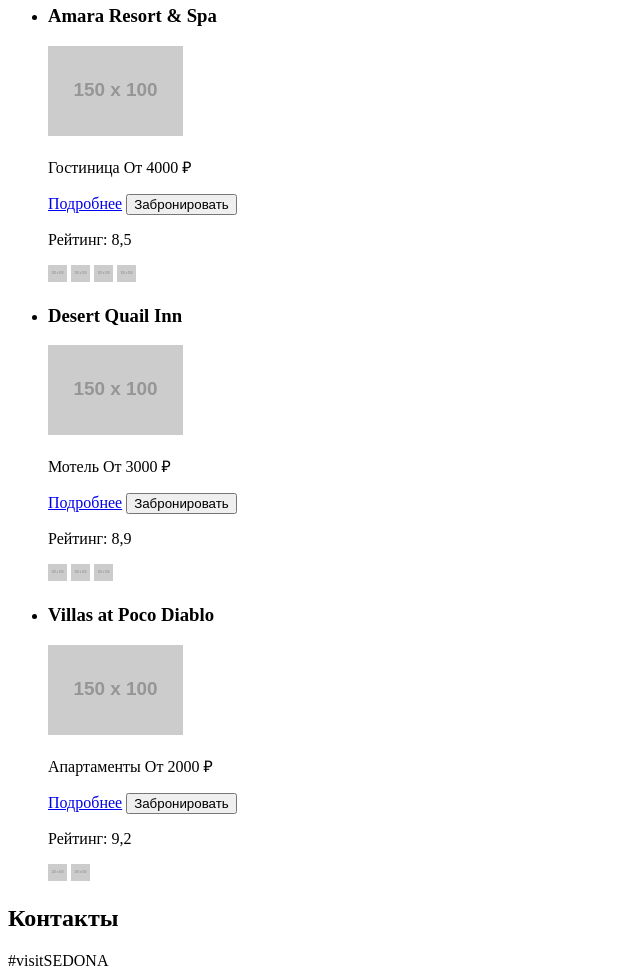
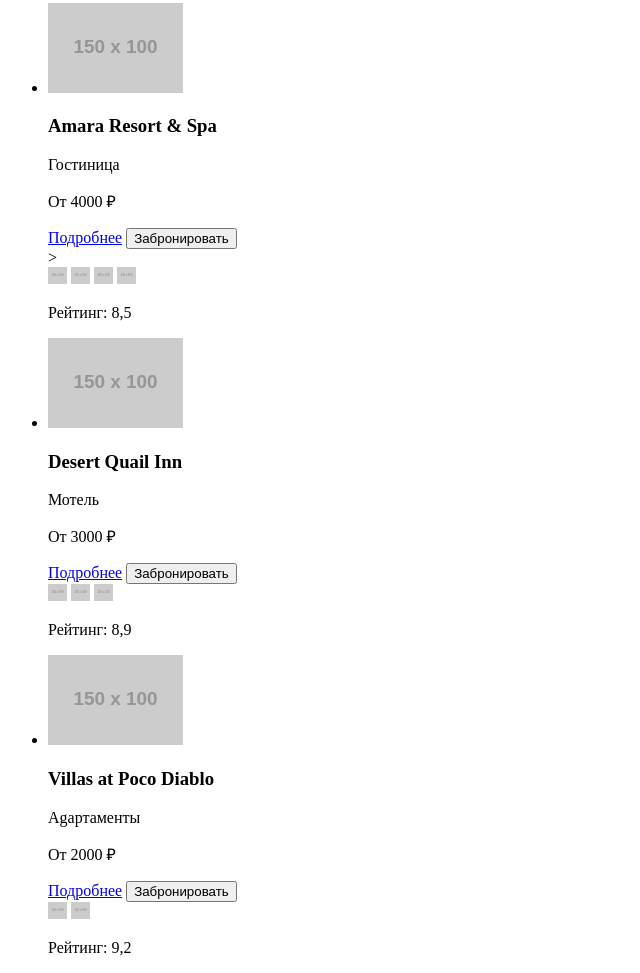
Before and after one commit to karinaivanushkova/1631929-sedona-31, a plain HTML site: page catalog.html in a window 1280 px wide. Shown: the part 794-1767 px from the top of the page, without its empty margins (0-640 px from the left). Drawn offline with Linux system fonts and the light colour scheme; placeholder pictures from the web are drawn by us.

Commit message:
Внесла правки

```diff
--- a/catalog.html
+++ b/catalog.html
@@ -85,65 +85,56 @@
             <ul>
                 <li>
                   <article>
+                    <img src="https://via.placeholder.com/150x100" width="135" height="90" alt="Фото Amara Resort & Spa">
                     <h3><a href="blank.html"></a>Amara Resort & Spa</h3>
-                    <p>
-                        <img src="https://via.placeholder.com/150x100" width="135" height="90" alt="Фото Amara Resort & Spa">
-                    </p>
-                    <p>Гостиница
-                    От 4000 ₽
-                    </p>
-                    <p>
+                    <p>Гостиница</p>
+                    <p>От 4000 ₽</p>
+                    <div>
                     <a href="blank.html">Подробнее</a>
                     <button type="button">Забронировать</button>
-                    </p>
-                    <p>Рейтинг: 8,5</p>
-                    <p>
+                    </div>>
+                    <div>
                       <img src="https://via.placeholder.com/150x100" width="19" height="17" alt="Звёзда рейтинга">
                       <img src="https://via.placeholder.com/150x100" width="19" height="17" alt="Звёзда рейтинга">
                       <img src="https://via.placeholder.com/150x100" width="19" height="17" alt="Звёзда рейтинга">
                       <img src="https://via.placeholder.com/150x100" width="19" height="17" alt="Звёзда рейтинга">
-                    </p>
+                    </div>
+                    <p>Рейтинг: 8,5</p>
                   </article>
                 </li>
                 <li>
                   <article>
+                    <img src="https://via.placeholder.com/150x100" width="135" height="90" alt="Фото Amara Resort & Spa">
                     <h3><a href="blank.html"></a>Desert Quail Inn</h3>
-                    <p>
-                        <img src="https://via.placeholder.com/150x100" width="135" height="90" alt="Фото Amara Resort & Spa">
-                    </p>
-                    <p>Мотель
-                    От 3000 ₽
-                    </p>
-                    <p>
+                    <p>Мотель</p>
+                    <p>От 3000 ₽</p>
+                    <div>
                     <a href="blank.html">Подробнее</a>
                     <button type="button">Забронировать</button>
-                    </p>
-                    <p>Рейтинг: 8,9</p>
-                    <p>
+                    </div>
+                    <div>
                       <img src="https://via.placeholder.com/150x100" width="19" height="17" alt="Звёзда рейтинга">
                       <img src="https://via.placeholder.com/150x100" width="19" height="17" alt="Звёзда рейтинга">
                       <img src="https://via.placeholder.com/150x100" width="19" height="17" alt="Звёзда рейтинга">
-                    </p>
+                    </div>
+                    <p>Рейтинг: 8,9</p>
                   </article>
                 </li>
                 <li>
                   <article>
+                    <img src="https://via.placeholder.com/150x100" width="135" height="90" alt="Фото Amara Resort & Spa">
                     <h3><a href="blank.html"></a>Villas at Poco Diablo</h3>
-                    <p>
-                        <img src="https://via.placeholder.com/150x100" width="135" height="90" alt="Фото Amara Resort & Spa">
-                    </p>
-                    <p>Апартаменты
-                    От 2000 ₽
-                    </p>
-                    <p>
+                    <p>Аgартаменты</p>
+                    <p>От 2000 ₽</p>
+                    <div>
                     <a href="blank.html">Подробнее</a>
                     <button type="button">Забронировать</button>
-                    </p>
-                    <p>Рейтинг: 9,2</p>
-                    <p>
+                    </div>
+                    <div>
                       <img src="https://via.placeholder.com/150x100" width="19" height="17" alt="Звёзда рейтинга">
                       <img src="https://via.placeholder.com/150x100" width="19" height="17" alt="Звёзда рейтинга">
-                    </p>
+                    </div>
+                    <p>Рейтинг: 9,2</p>
                   </article>
                 </li>
             </ul>
```
Also changed, not shown: index.html (line endings or trailing spaces).
